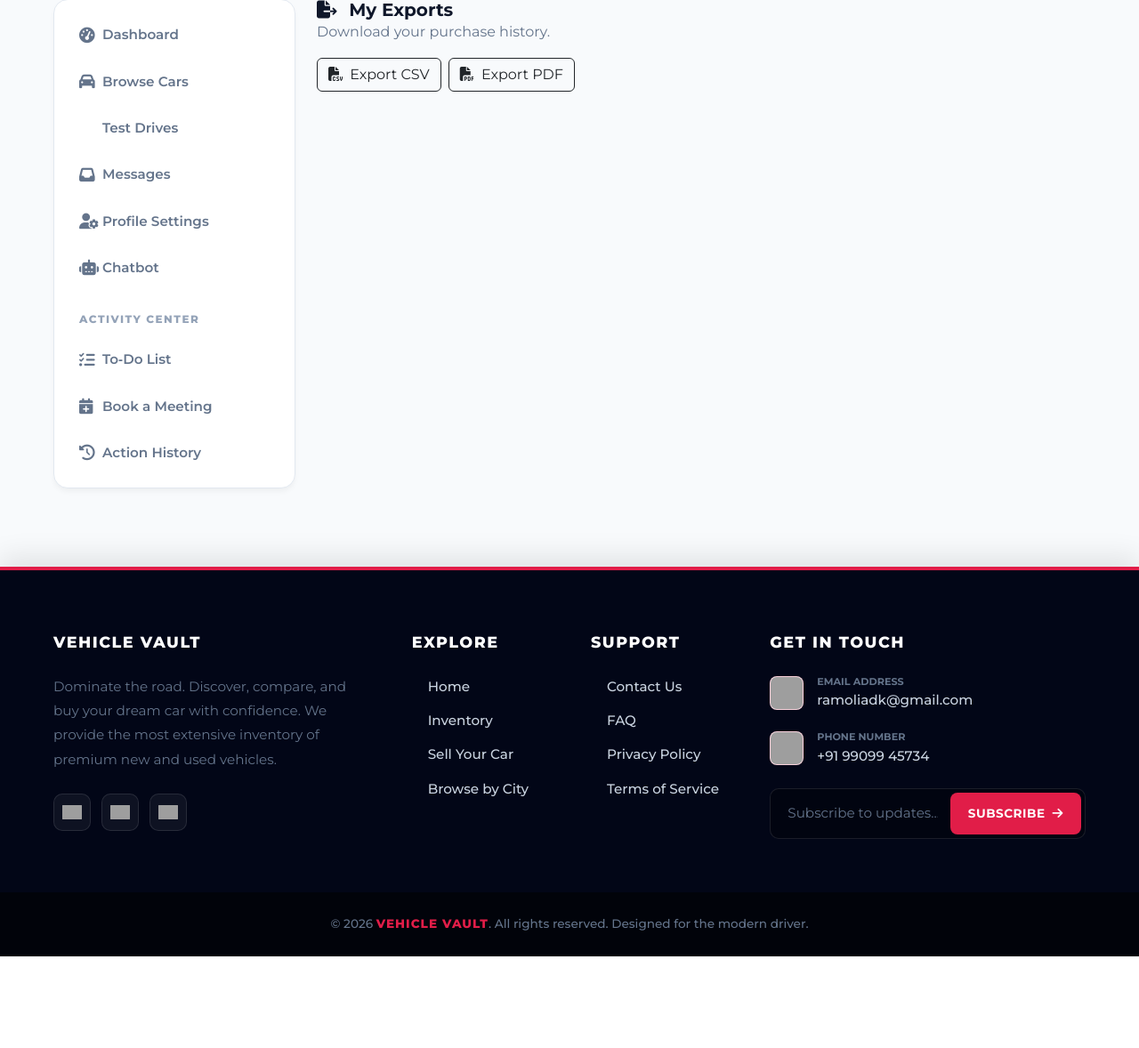
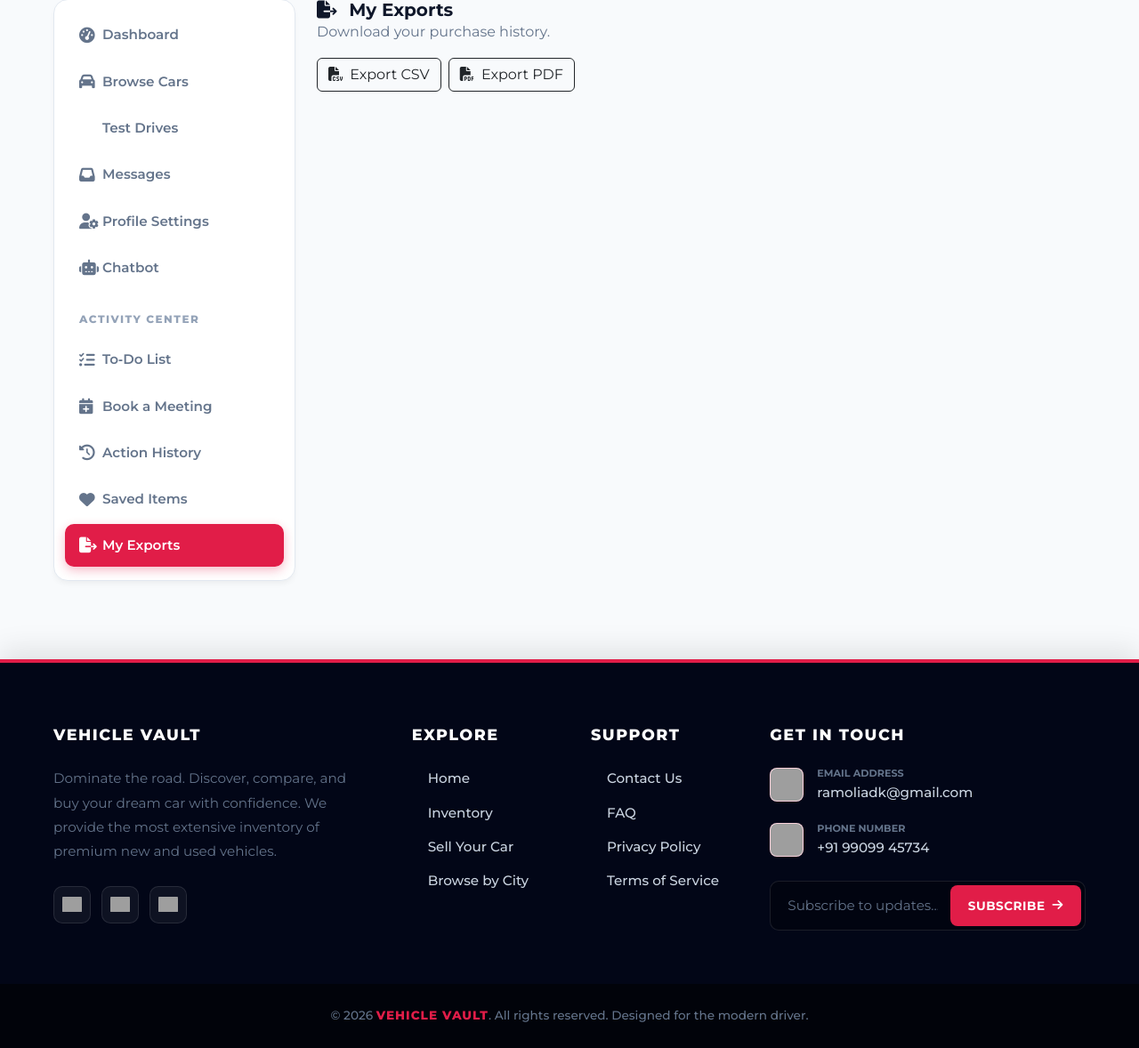
Before and after one commit to Dhruvil4625/Car-Vaulte-car-scout-, a Django app: page /account/exports/ in a window 1280 px wide. Shown: the part 199-1377 px from the top of the page at 89% size. Before the commit the page ends 1274 px from the top, so only its background shows below. Run offline with Django 5.2, Linux system fonts and the light colour scheme; the visitor is signed in with stand-in values (Sample User, id 1); grey boxes are pictures that could not be loaded.

Commit message:
Add "My Exports" and "Saved Items" links to user sidebar

```diff
--- a/templates/users/sidebar.html
+++ b/templates/users/sidebar.html
@@ -113,6 +113,9 @@
       <a href="{% url 'activity_history' %}" class="list-group-item list-group-item-action {% if cur == 'activity_history' %}active{% endif %}">
         <i class="fa-solid fa-clock-rotate-left"></i> {% trans "Action History" %}
       </a>
+      <a href="{% url 'account_exports' %}" class="list-group-item list-group-item-action {% if cur == 'account_exports' %}active{% endif %}">
+        <i class="fa-solid fa-file-export"></i> {% trans "My Exports" %}
+      </a>
     </div>
 
   {% else %}
@@ -147,6 +150,12 @@
       <a href="{% url 'activity_history' %}" class="list-group-item list-group-item-action {% if cur == 'activity_history' %}active{% endif %}">
         <i class="fa-solid fa-clock-rotate-left"></i> {% trans "Action History" %}
       </a>
+      <a href="{% url 'saved_items' %}" class="list-group-item list-group-item-action {% if cur == 'saved_items' %}active{% endif %}">
+        <i class="fa-solid fa-heart"></i> {% trans "Saved Items" %}
+      </a>
+      <a href="{% url 'account_exports' %}" class="list-group-item list-group-item-action {% if cur == 'account_exports' %}active{% endif %}">
+        <i class="fa-solid fa-file-export"></i> {% trans "My Exports" %}
+      </a>
     </div>
   {% endif %}
 
```
